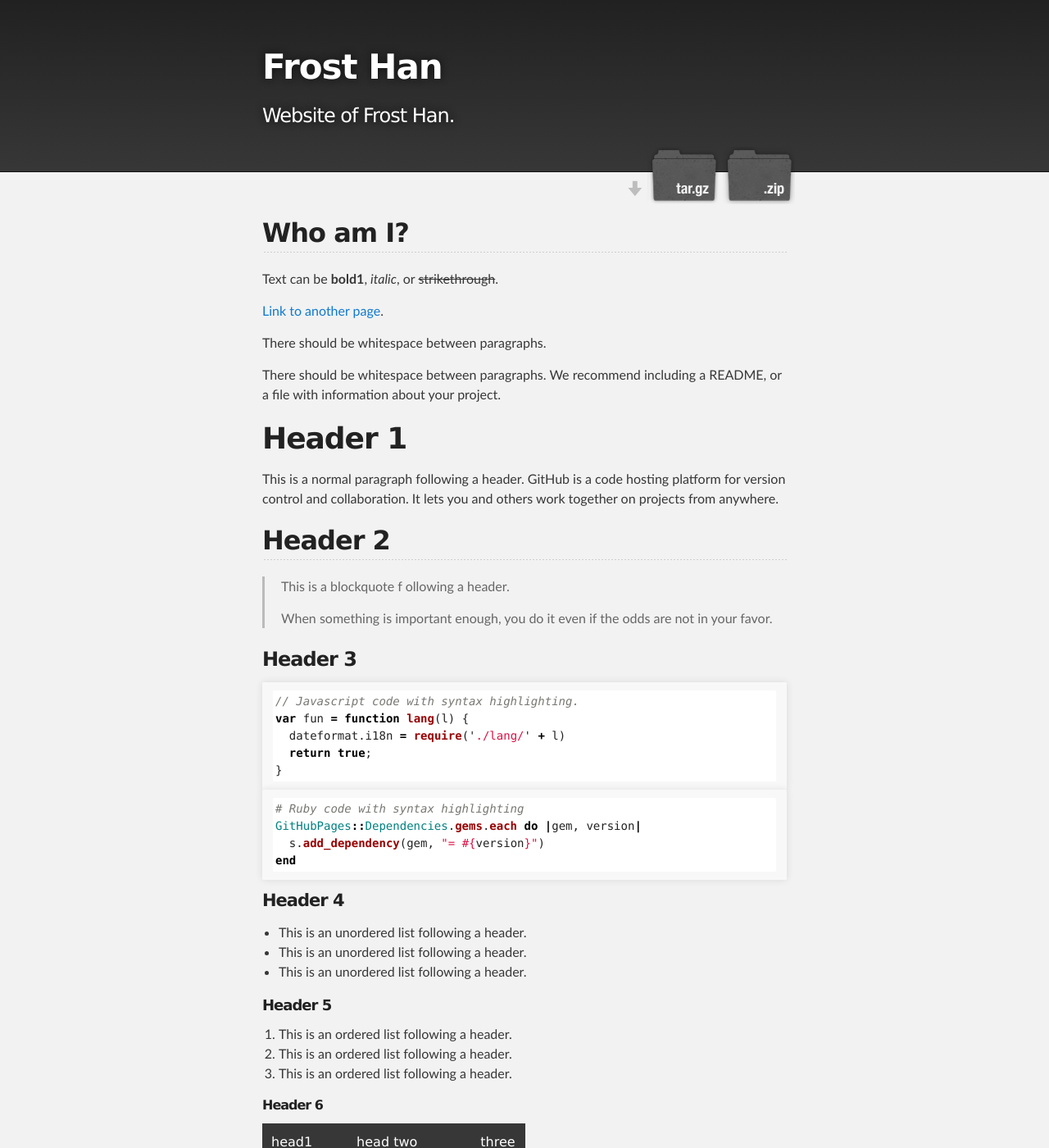
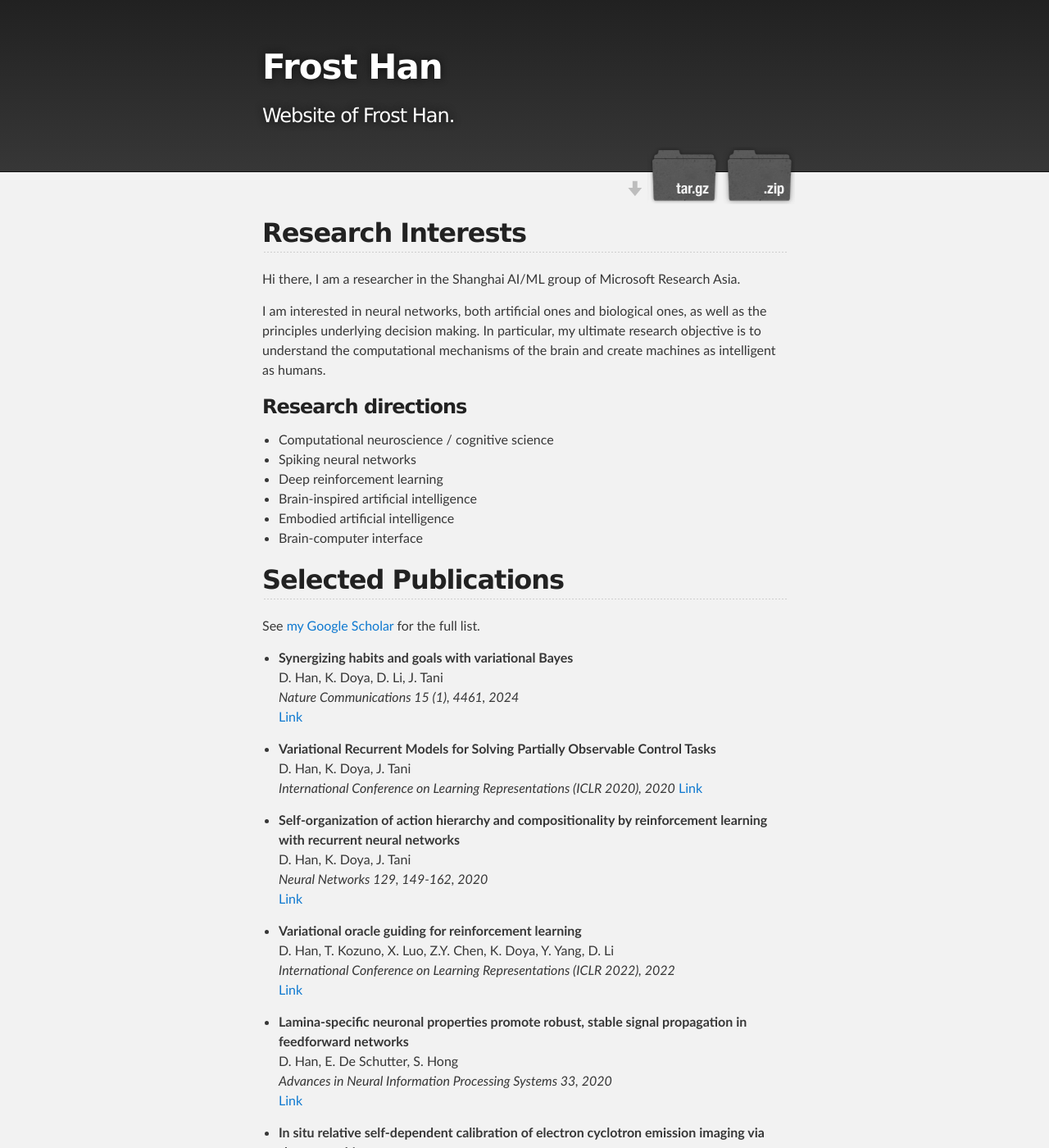
Before and after one commit to FrostHan/FrostHan.github.io, a Jekyll site: the page built from index.md, in a window 1280 px wide and 1400 px high. Shown: the whole window at 82% size. Built offline with Jekyll 4.4.1, drawn with Linux system fonts in a browser that asks for light colours; our own code applies the rules of GitHub Pages for plain Markdown files; some of the changed text lies outside the part shown.

Commit message:
Update index.md

````diff
--- a/index.md
+++ b/index.md
@@ -4,132 +4,69 @@ layout: default
 
 
 
+## Research Interests
 
-## Who am I?
+Hi there, I am a researcher in the Shanghai AI/ML group of Microsoft Research Asia.
+
+I am interested in neural networks, both artificial ones and biological ones, as well as the principles underlying decision making. In particular, my ultimate research objective is to understand the computational mechanisms of the brain and create machines as intelligent as humans.
+
+### Research directions
+
+
+- Computational neuroscience / cognitive science
+- Spiking neural networks
+- Deep reinforcement learning
+- Brain-inspired artificial intelligence
+- Embodied artificial intelligence
+- Brain-computer interface
 
 
 
+## Selected Publications
 
+See [my Google Scholar](https://scholar.google.com/citations?user=3V_9fRUAAAAJ) for the full list.
 
+- **Synergizing habits and goals with variational Bayes**
+    D. Han, K. Doya, D. Li, J. Tani
+    *Nature Communications 15 (1), 4461, 2024*
+    [Link](https://www.nature.com/articles/s41467-024-24601-5)
 
+- **Variational Recurrent Models for Solving Partially Observable Control Tasks**
+   D. Han, K. Doya, J. Tani
+   *International Conference on Learning Representations (ICLR 2020), 2020*
+   [Link](https://arxiv.org/abs/1912.10703)
 
+- **Self-organization of action hierarchy and compositionality by reinforcement learning with recurrent neural networks**
+   D. Han, K. Doya, J. Tani
+   *Neural Networks 129, 149-162, 2020*
+   [Link](https://www.sciencedirect.com/science/article/pii/S0893608020301654)
 
-Text can be **bold1**, _italic_, or ~~strikethrough~~.
+- **Variational oracle guiding for reinforcement learning**
+   D. Han, T. Kozuno, X. Luo, Z.Y. Chen, K. Doya, Y. Yang, D. Li
+   *International Conference on Learning Representations (ICLR 2022), 2022*
+   [Link](https://openreview.net/forum?id=sJrbqfnyuLf)
 
-[Link to another page](./another-page.html).
+- **Lamina-specific neuronal properties promote robust, stable signal propagation in feedforward networks**
+   D. Han, E. De Schutter, S. Hong
+   *Advances in Neural Information Processing Systems 33, 2020*
+   [Link](https://proceedings.neurips.cc/paper/2020/hash/142d62b9d2c137d4e4f456474d32ed1f-Abstract.html)
 
-There should be whitespace between paragraphs.
+- **In situ relative self-dependent calibration of electron cyclotron emission imaging via shape matching**
+   D. Han, J. Xie, A. Hussain, B. Gao, C. Qu, W. Liao, X. Xu, F. Gao, H. Li, T. Lan
+   *Review of Scientific Instruments 89 (10), 2018*
+   [Link](https://aip.scitation.org/doi/10.1063/1.5045360)
 
-There should be whitespace between paragraphs. We recommend including a README, or a file with information about your project.
+- **Toward Open-ended Embodied Tasks Solving**
+   W. Wang, D. Han, X. Luo, Y. Shen, C. Ling, B. Wang, D. Li
+   *Second Agent Learning in Open-Endedness Workshop, NeurIPS, 2023*
+   [Link](https://openreview.net/forum?id=InI7cM0Vghm)
 
-# Header 1
+- **Addressing Signal Delay in Deep Reinforcement Learning**
+    W. Wang, D. Han, X. Luo, D. Li
+    *The Twelfth International Conference on Learning Representations, 2023*
+    [Link](https://openreview.net/forum?id=r1xzuHtvjRZ)
 
-This is a normal paragraph following a header. GitHub is a code hosting platform for version control and collaboration. It lets you and others work together on projects from anywhere.
-
-## Header 2
-
-> This is a blockquote f  ollowing a header.
->
-> When something is important enough, you do it even if the odds are not in your favor.
-
-### Header 3
-
-```js
-// Javascript code with syntax highlighting.
-var fun = function lang(l) {
-  dateformat.i18n = require('./lang/' + l)
-  return true;
-}
-```
-
-```ruby
-# Ruby code with syntax highlighting
-GitHubPages::Dependencies.gems.each do |gem, version|
-  s.add_dependency(gem, "= #{version}")
-end
-```
-
-#### Header 4
-
-*   This is an unordered list following a header.
-*   This is an unordered list following a header.
-*   This is an unordered list following a header.
-
-##### Header 5
-
-1.  This is an ordered list following a header.
-2.  This is an ordered list following a header.
-3.  This is an ordered list following a header.
-
-###### Header 6
-
-| head1        | head two          | three |
-|:-------------|:------------------|:------|
-| ok           | good swedish fish | nice  |
-| out of stock | good and plenty   | nice  |
-| ok           | good `oreos`      | hmm   |
-| ok           | good `zoute` drop | yumm  |
-
-### There's a horizontal rule below this.
-
-* * *
-
-### Here is an unordered list:
-
-*   Item foo
-*   Item bar
-*   Item baz
-*   Item zip
-
-### And an ordered list:
-
-1.  Item one
-1.  Item two
-1.  Item three
-1.  Item four
-
-### And a nested list:
-
-- level 1 item
-  - level 2 item
-  - level 2 item
-    - level 3 item
-    - level 3 item
-- level 1 item
-  - level 2 item
-  - level 2 item
-  - level 2 item
-- level 1 item
-  - level 2 item
-  - level 2 item
-- level 1 item
-
-### Small image
-
-![Octocat](https://github.githubassets.com/images/icons/emoji/octocat.png)
-
-### Large image
-
-![Branching](https://guides.github.com/activities/hello-world/branching.png)
-
-
-### Definition lists can be used with HTML syntax.
-
-<dl>
-<dt>Name</dt>
-<dd>Godzilla</dd>
-<dt>Born</dt>
-<dd>1952</dd>
-<dt>Birthplace</dt>
-<dd>Japan</dd>
-<dt>Color</dt>
-<dd>Green</dd>
-</dl>
-
-```
-Long, single-line code blocks should not wrap. They should horizontally scroll if they are too long. This line should be long enough to demonstrate this.
-```
-
-```
-The final element.
-```
+- **Advancing Spiking Neural Networks for Sequential Modeling with Central Pattern Generators**
+    C. Lv, D. Han, Y. Wang, X. Zheng, X. Huang, D. Li
+    *arXiv preprint arXiv:2405.14362, 2024*
+    [Link](https://arxiv.org/abs/2405.14362)
````
